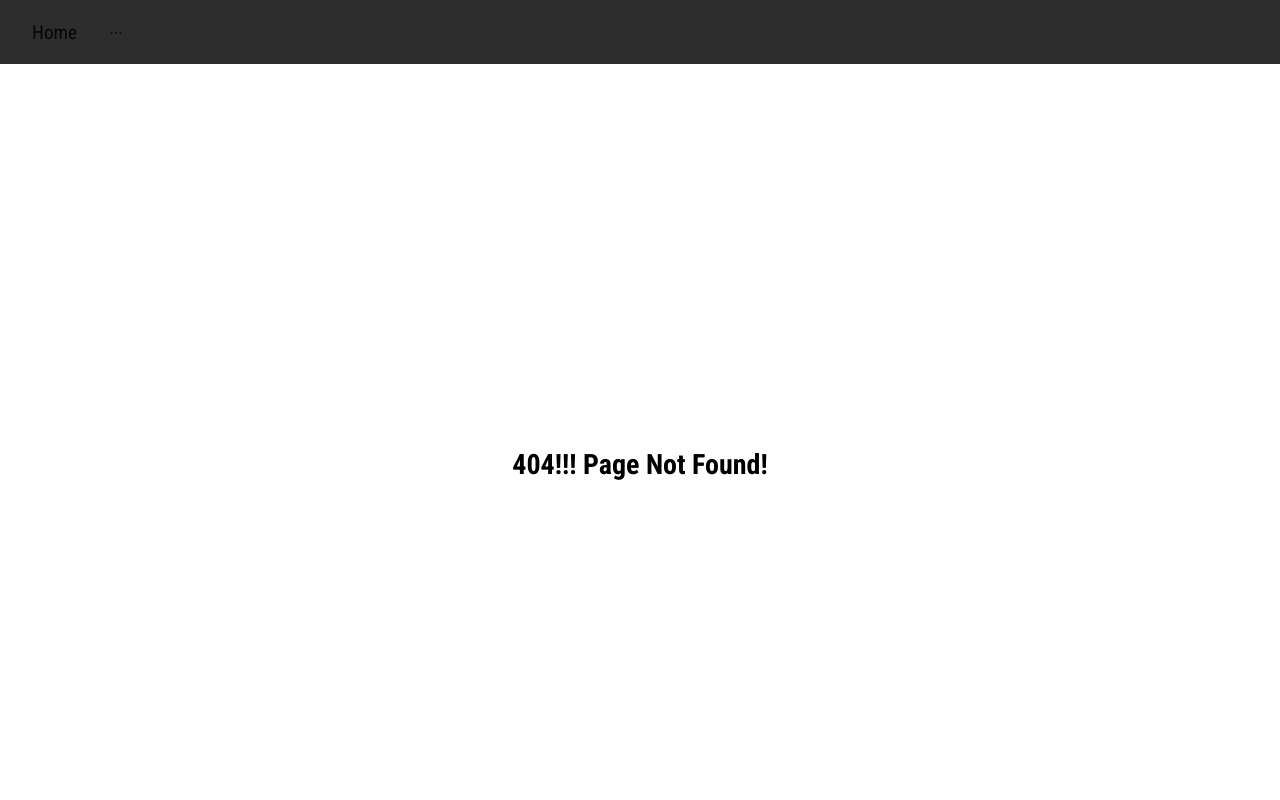
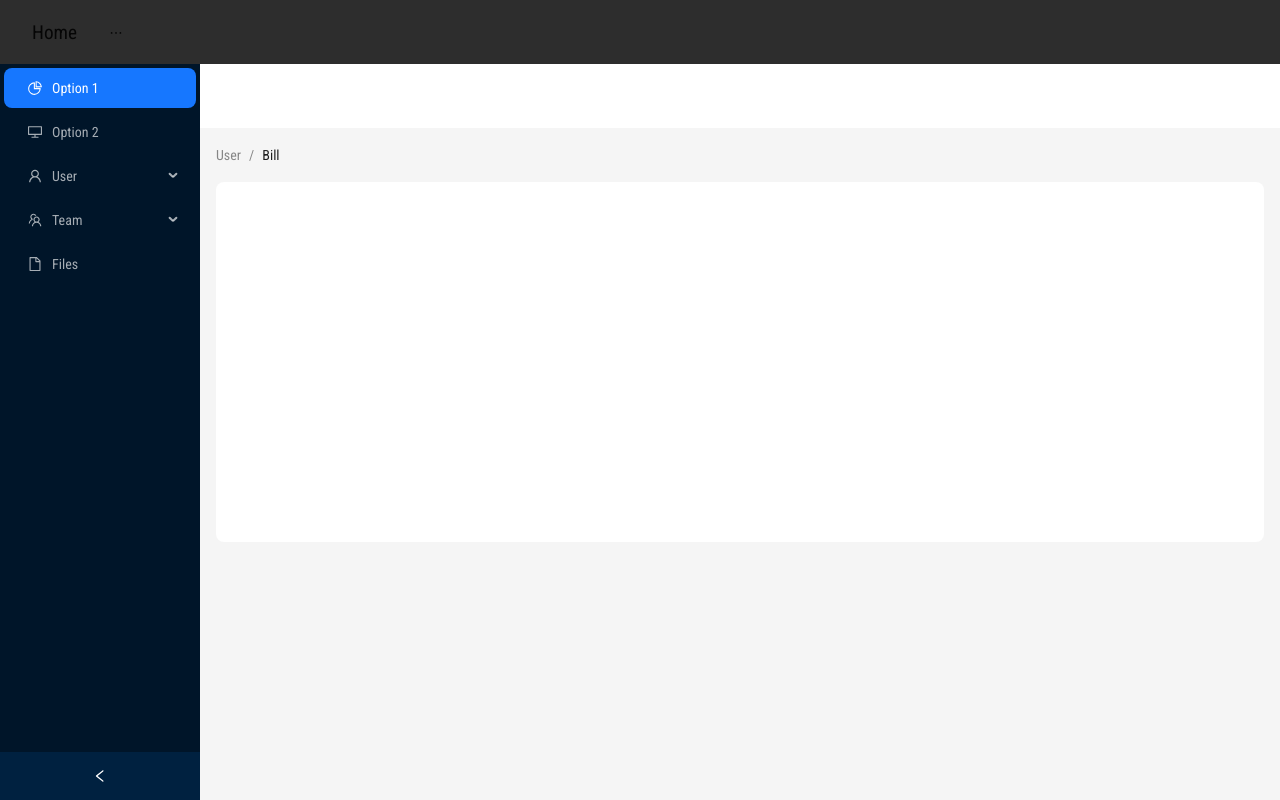
Before and after one commit to ZeroBug404/CareerConnect-Hub, a Next.js app: page /dashboard in a window 1280 px wide. Before the commit this address had no page. Shown: the top 800 px of the page. Built offline with nearby package versions, Linux system fonts and the light colour scheme.

Commit message:
added dashboard layout

```diff
--- /dev/null
+++ b/src/app/dashboard/layout.tsx
@@ -0,0 +1,92 @@
+"use client";
+import { Breadcrumb, Layout, Menu, theme } from "antd";
+import React, { useState } from "react";
+import type { MenuProps } from "antd";
+import {
+  DesktopOutlined,
+  FileOutlined,
+  PieChartOutlined,
+  TeamOutlined,
+  UserOutlined,
+} from "@ant-design/icons";
+
+const { Header, Content, Footer, Sider } = Layout;
+type MenuItem = Required<MenuProps>["items"][number];
+
+function getItem(
+  label: React.ReactNode,
+  key: React.Key,
+  icon?: React.ReactNode,
+  children?: MenuItem[]
+): MenuItem {
+  return {
+    key,
+    icon,
+    children,
+    label,
+  } as MenuItem;
+}
+
+const items: MenuItem[] = [
+  getItem("Option 1", "1", <PieChartOutlined />),
+  getItem("Option 2", "2", <DesktopOutlined />),
+  getItem("User", "sub1", <UserOutlined />, [
+    getItem("Tom", "3"),
+    getItem("Bill", "4"),
+    getItem("Alex", "5"),
+  ]),
+  getItem("Team", "sub2", <TeamOutlined />, [
+    getItem("Team 1", "6"),
+    getItem("Team 2", "8"),
+  ]),
+  getItem("Files", "9", <FileOutlined />),
+];
+
+const DashboardLayout = ({ children }: { children: React.ReactNode }) => {
+  const [collapsed, setCollapsed] = useState(false);
+  const {
+    token: { colorBgContainer, borderRadiusLG },
+  } = theme.useToken();
+
+  return (
+    <Layout style={{ minHeight: "100vh" }}>
+      <Sider
+        collapsible
+        collapsed={collapsed}
+        onCollapse={(value) => setCollapsed(value)}
+      >
+        <div className="demo-logo-vertical" />
+        <Menu
+          theme="dark"
+          defaultSelectedKeys={["1"]}
+          mode="inline"
+          items={items}
+        />
+      </Sider>
+      <Layout>
+        <Header style={{ padding: 0, background: colorBgContainer }} />
+        <Content style={{ margin: "0 16px" }}>
+          <Breadcrumb style={{ margin: "16px 0" }}>
+            <Breadcrumb.Item>User</Breadcrumb.Item>
+            <Breadcrumb.Item>Bill</Breadcrumb.Item>
+          </Breadcrumb>
+          <div
+            style={{
+              padding: 24,
+              minHeight: 360,
+              background: colorBgContainer,
+              borderRadius: borderRadiusLG,
+            }}
+          >
+            {children}
+          </div>
+        </Content>
+        <Footer style={{ textAlign: "center" }}>
+          Ant Design ©2023 Created by Ant UED
+        </Footer>
+      </Layout>
+    </Layout>
+  );
+};
+
+export default DashboardLayout;
--- /dev/null
+++ b/src/app/dashboard/page.tsx
@@ -0,0 +1,7 @@
+import React from "react";
+
+const page = () => {
+  return <div></div>;
+};
+
+export default page;
--- a/src/components/ui/NavBar.tsx
+++ b/src/components/ui/NavBar.tsx
@@ -3,6 +3,25 @@
 import { MenuOutlined } from "@ant-design/icons";
 import { Drawer, Menu } from "antd";
 import { useState } from "react";
+
+const navItem = [
+  {
+    label: "Home",
+    key: "/home",
+  },
+  {
+    label: "Conatct Us",
+    key: "/contact",
+  },
+  {
+    label: "About Us",
+    key: "/about",
+  },
+  {
+    label: "Blog",
+    key: "/blog",
+  },
+];
 
 const NavBar = () => {
   const [openMenu, setOpenMenu] = useState(false);
@@ -65,24 +84,7 @@ const NavMenu = ({ isInline = false }) => {
         border: "none",
       }}
       mode={isInline ? "inline" : "horizontal"}
-      items={[
-        {
-          label: "Home",
-          key: "home",
-        },
-        {
-          label: "Conatct Us",
-          key: "contact",
-        },
-        {
-          label: "About Us",
-          key: "about",
-        },
-        {
-          label: "Blog",
-          key: "blog",
-        },
-      ]}
+      items={navItem}
     ></Menu>
   );
 };
```
